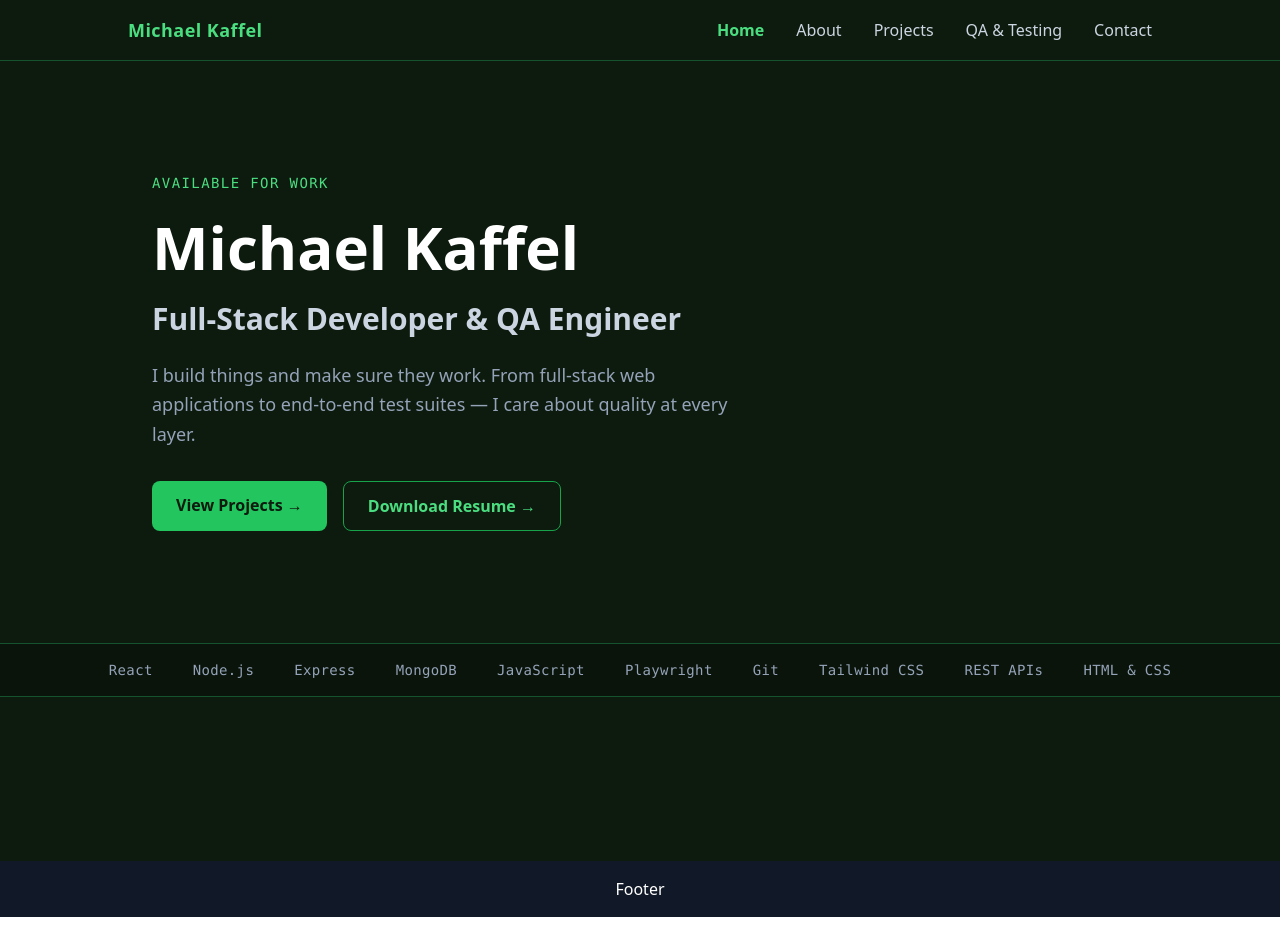
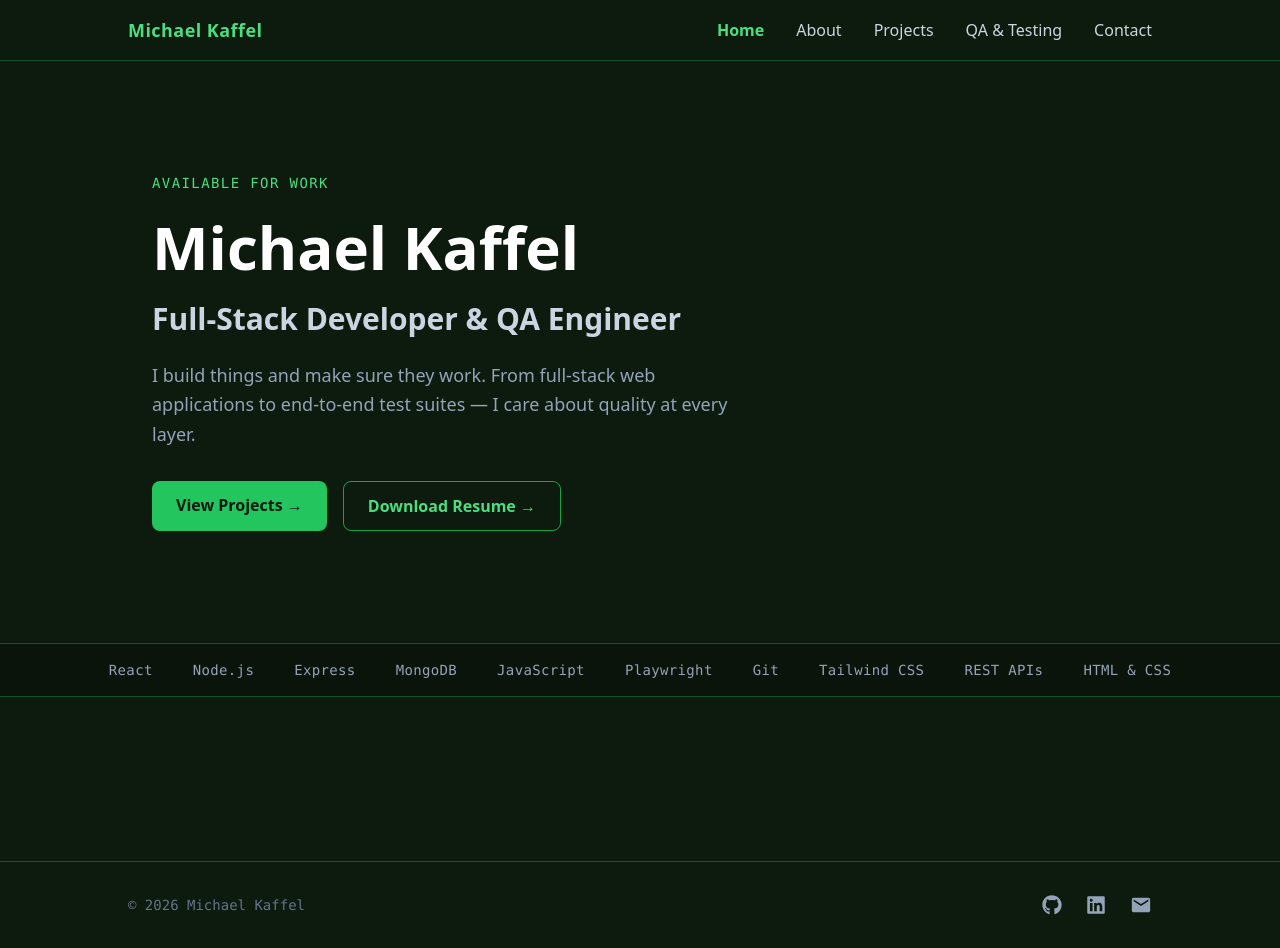
Before and after one commit to michaelkaffel/portfolio, a React app: page / in a window 1280 px wide. Before the commit the page ends 917 px from the top, so only its background shows below. Built offline with nearby package versions, Linux system fonts and the light colour scheme; the HTML template or start-up script is replaced by a standard one.

Commit message:
feat: add footer with social links and copyright

```diff
--- a/package.json
+++ b/package.json
@@ -13,6 +13,7 @@
     "@emailjs/browser": "^4.4.1",
     "react": "^19.2.4",
     "react-dom": "^19.2.4",
+    "react-icons": "^5.6.0",
     "react-router-dom": "^7.13.1"
   },
   "devDependencies": {
--- a/src/components/Footer.jsx
+++ b/src/components/Footer.jsx
@@ -1,7 +1,44 @@
-
+import { FaGithub, FaLinkedin } from 'react-icons/fa';
+import { MdEmail } from 'react-icons/md'
 
 const Footer = () => {
-  return <footer className="p-4 bg-gray-900 text-white text-center">Footer</footer>;
+    return (
+        <footer className='bg-[#0d1a0e] border-t border-green-900 px-6 py-8'>
+            <div className='max-w-5xl mx-auto flex flex-col sm:flex-row items-center justify-between gap-4'>
+                <p className='text-slate-500 text-sm font-mono'>
+                    © {new Date().getFullYear()} Michael Kaffel
+                </p>
+
+                <div className='flex items-center gap-6'>
+                    <a
+                        href='https://github.com/michaelkaffel'
+                        target='_blank'
+                        rel='noopener noreferrer'
+                        className='text-slate-400 hover:text-green-400 transition-colors duration-200'
+                        aria-label='GitHub'
+                    >
+                        <FaGithub size={20} />
+                    </a>
+                    <a
+                        href='https://www.linkedin.com/in/michael-kaffel-0797173a2/'
+                        target='_blank'
+                        rel='noopener noreferrer'
+                        className='text-slate-400 hover:text-green-400 transition-colors duration-200'
+                        aria-label='LinkedIn'
+                    >
+                        <FaLinkedin size={20} />
+                    </a>
+                    <a
+                        href='mailto:michaeldkaffel@gmail.com'
+                        className='text-slate-400 hover:text-green-400 transition-colors duration-200'
+                        aria-label='Email'
+                    >
+                        <MdEmail size={22} />
+                    </a>
+                </div>
+            </div>
+        </footer>
+    )
 };
 
 export default Footer;
```
Also changed, not shown: 1 other file (tests, documents, lock files or other folders).
